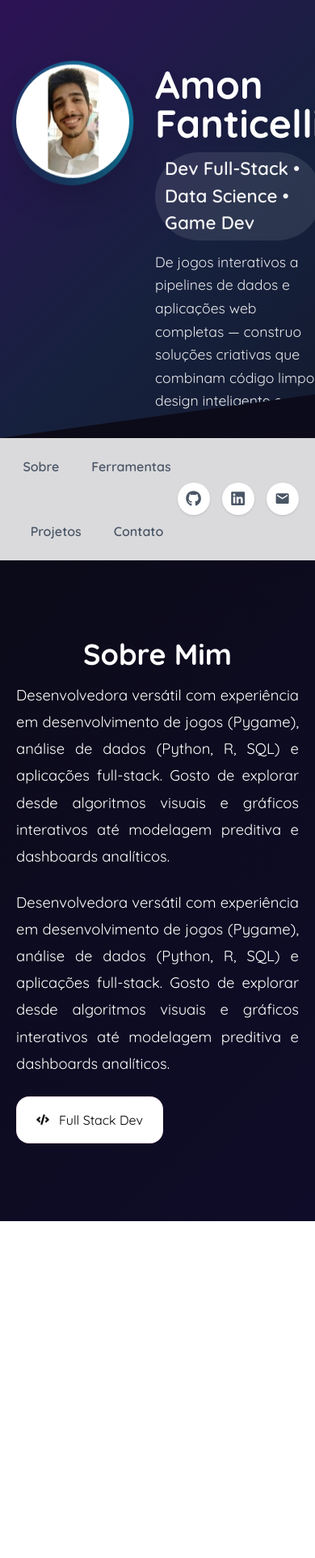
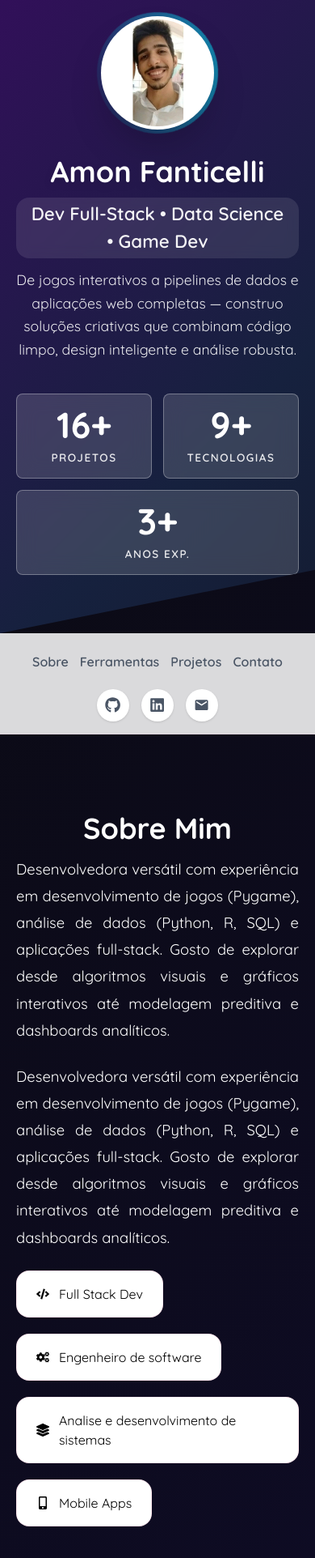
Before and after one commit to amonfanticelli/professional-portfolio, a Next.js app: page / in a window 390 px wide. Shown: the top 1924 px of the page at 81% size. Before the commit the page ends 1508 px from the top, so only its background shows below. Built offline with nearby package versions, Linux system fonts and the light colour scheme.

Commit message:
feat: mobile header done

```diff
--- a/app/globals.css
+++ b/app/globals.css
@@ -89,6 +89,26 @@ header {
   width: 100%;
 }
 
+.ferramenta {
+  position: relative;
+  overflow: hidden;
+  z-index: 1;
+}
+
+.ferramenta::before {
+  content: "";
+  position: absolute;
+  inset: 0;
+  background: var(--gradient-bg);
+  opacity: 0;
+  z-index: -1;
+  transition: var(--transition);
+}
+
+.ferramenta:hover::before {
+  opacity: 1;
+}
+
 @keyframes floatProfile {
   0%,
   100% {
--- a/app/page.tsx
+++ b/app/page.tsx
@@ -3,7 +3,14 @@ import profileImage from "./assets/profile-image.jpg";
 import Image from "next/image";
 import { useReveal } from "./components/useReveal";
 import { MdEmail } from "react-icons/md";
-import { FaGithub, FaLinkedin, FaCode } from "react-icons/fa";
+import {
+  FaGithub,
+  FaLinkedin,
+  FaCode,
+  FaCogs,
+  FaLayerGroup,
+  FaMobileAlt,
+} from "react-icons/fa";
 
 export default function Home() {
   useReveal();
@@ -11,15 +18,18 @@ export default function Home() {
     <>
       <header
         className="
+        max-lg:pt-5
         relative
         overflow-hidden
+        max-lg:h-auto
+        max-lg:pb-18
         py-20
         [clip-path:polygon(0_0,100%_0,100%_90%,0_100%)]
-        h-[541px]
+        h-135.25
       "
       >
-        <div className="max-w-300 mx-auto px-5 w-full relative z-10 flex items-center justify-between flex-wrap gap-10">
-          <div className="flex flex-row gap-8">
+        <div className="max-lg:justify-center max-w-300 mx-auto px-5 w-full relative z-10 flex items-center justify-between flex-wrap gap-10">
+          <div className="flex items-center flex-col lg:flex-row gap-8">
             <div className="max-h-36 relative shrink-0 gap-8 profile-image-container">
               <Image
                 src={profileImage}
@@ -40,23 +50,23 @@ export default function Home() {
               />
             </div>
 
-            <div className="flex flex-col max-w-lg">
+            <div className="max-lg:items-center flex flex-col max-w-lg">
               <h1
                 style={{ transitionDelay: "0ms" }}
-                className=" text-5xl font-bold mb-3 break-normal text-white text-shadow-[0_4px_12px_rgba(0,0,0,0.1)] reveal"
+                className="max-lg:text-4xl max-lg:text-center text-5xl font-bold mb-3 break-normal text-white text-shadow-[0_4px_12px_rgba(0,0,0,0.1)] reveal"
               >
                 Amon Fanticelli
               </h1>
               <span
                 style={{ transitionDelay: "200ms" }}
-                className=" max-w-max text-[1.4rem] text-white/95 mb-3 font-semibold inline-block bg-white/10 px-3 py-1 rounded-full backdrop-blur-sm reveal"
+                className="max-lg:text-center max-lg:rounded-2xl max-w-max text-[1.4rem] text-white/95 mb-3 font-semibold inline-block bg-white/10 px-3 py-1 rounded-full backdrop-blur-sm reveal"
               >
                 {" "}
                 Dev Full-Stack • Data Science • Game Dev{" "}
               </span>
               <span
                 style={{ transitionDelay: "400ms" }}
-                className=" text-[1.1rem] text-white/90 max-w-[500px] leading-relaxed reveal"
+                className="max-lg:text-center text-[1.1rem] text-white/90 max-w-125 leading-relaxed reveal"
               >
                 De jogos interativos a pipelines de dados e aplicações web
                 completas — construo soluções criativas que combinam código
@@ -67,9 +77,9 @@ export default function Home() {
 
           <div
             style={{ transitionDelay: "600ms" }}
-            className="justify-center flex-wrap flex flex-row gap-6 reveal"
+            className="max-lg:gap-3.5 justify-center flex-wrap flex flex-row gap-6 reveal"
           >
-            <div className="origin-center will-change-transform text-center bg-white/15 px-7.5 py-5 rounded-lg backdrop-blur-md border border-white/30 transition-all duration-400 cursor-default flex-1 min-w-30 flex flex-col hover:-translate-y-1.25 hover:scale-[1.05] hover:bg-white/25 hover:shadow-[0_10px_20px_rgba(0,0,0,0.1)]">
+            <div className="max-lg:px-2.5 max-lg:py-3.75 origin-center will-change-transform text-center bg-white/15 px-7.5 py-5 rounded-lg backdrop-blur-md border border-white/30 transition-all duration-400 cursor-default flex-1 min-w-30 flex flex-col hover:-translate-y-1.25 hover:scale-[1.05] hover:bg-white/25 hover:shadow-[0_10px_20px_rgba(0,0,0,0.1)]">
               <span className="block text-[2.8rem] font-bold text-white leading-none">
                 16+
               </span>
@@ -77,7 +87,7 @@ export default function Home() {
                 PROJETOS
               </span>
             </div>
-            <div className="origin-center will-change-transform text-center bg-white/15 px-7.5 py-5 rounded-lg backdrop-blur-md border border-white/30 transition-all duration-400 cursor-default flex-1 min-w-30 flex flex-col hover:-translate-y-1.25 hover:scale-[1.05] hover:bg-white/25 hover:shadow-[0_10px_20px_rgba(0,0,0,0.1)]">
+            <div className="max-lg:px-2.5 max-lg:py-3.75 origin-center will-change-transform text-center bg-white/15 px-7.5 py-5 rounded-lg backdrop-blur-md border border-white/30 transition-all duration-400 cursor-default flex-1 min-w-30 flex flex-col hover:-translate-y-1.25 hover:scale-[1.05] hover:bg-white/25 hover:shadow-[0_10px_20px_rgba(0,0,0,0.1)]">
               <span className="block text-[2.8rem] font-bold text-white leading-none">
                 9+
               </span>
@@ -85,7 +95,7 @@ export default function Home() {
                 TECNOLOGIAS
               </span>
             </div>
-            <div className="origin-center will-change-transform min-w-30 flex-1 text-center bg-white/15 px-7.5 py-5 rounded-lg backdrop-blur-md border border-white/30 transition-all duration-400 cursor-default  flex flex-col hover:-translate-y-1.25 hover:scale-[1.05] hover:bg-white/25 hover:shadow-[0_10px_20px_rgba(0,0,0,0.1)]">
+            <div className="max-lg:px-2.5 max-lg:py-3.75 origin-center will-change-transform min-w-30 flex-1 text-center bg-white/15 px-7.5 py-5 rounded-lg backdrop-blur-md border border-white/30 transition-all duration-400 cursor-default  flex flex-col hover:-translate-y-1.25 hover:scale-[1.05] hover:bg-white/25 hover:shadow-[0_10px_20px_rgba(0,0,0,0.1)]">
               <span className="block text-[2.8rem] font-bold text-white leading-none">
                 3+
               </span>
@@ -98,8 +108,8 @@ export default function Home() {
       </header>
 
       <nav className="bg-white/85 backdrop-blur-[20px] border-b border-pink-300/10 relative z-100 transition-all w-full">
-        <div className="flex items-center justify-between py-3.75 px-5 max-w-300 mx-auto">
-          <div className="flex gap-10 flex-wrap justify-center">
+        <div className="max-lg:gap-3.5 max-lg:flex-col flex items-center justify-between py-3.75 px-5 max-w-300 mx-auto">
+          <div className="max-lg:gap-3.5 flex gap-10 flex-wrap justify-center">
             <a
               href="#sobre"
               className="nav-link text-gray-600 no-underline font-semibold text-base relative py-2 whitespace-nowrap transition-colors duration-300 hover:text-[#667eea]"
@@ -182,7 +192,56 @@ export default function Home() {
 
                 <span>Full Stack Dev</span>
               </div>
+              <div className="skill-item flex items-center gap-3 px-6 py-4 bg-white rounded-2xl border border-[rgba(255,107,157,0.15)] transition-all duration-300  hover:-translate-y-1.25 hover:border-[#ff6b9d] ">
+                <div className="animate-[bounceSubtle_2s_infinite]">
+                  <FaCogs />
+                </div>
+
+                <span>Engenheiro de software</span>
+              </div>
+              <div className="skill-item flex items-center gap-3 px-6 py-4 bg-white rounded-2xl border border-[rgba(255,107,157,0.15)] transition-all duration-300  hover:-translate-y-1.25 hover:border-[#ff6b9d] ">
+                <div className="animate-[bounceSubtle_2s_infinite]">
+                  <FaLayerGroup />
+                </div>
+
+                <span>Analise e desenvolvimento de sistemas</span>
+              </div>
+              <div className="skill-item flex items-center gap-3 px-6 py-4 bg-white rounded-2xl border border-[rgba(255,107,157,0.15)] transition-all duration-300  hover:-translate-y-1.25 hover:border-[#ff6b9d] ">
+                <div className="animate-[bounceSubtle_2s_infinite]">
+                  <FaMobileAlt />
+                </div>
+
+                <span>Mobile Apps</span>
+              </div>
             </div>
+          </div>
+        </div>
+      </section>
+
+      <section id="ferramentas" className="py-24 w-full relative">
+        <div className="mx-auto max-w-[1200] px-5 w-full">
+          <h3 className="reveal text-[2.8rem] text-white font-bold text-center bg-clip-text  mx-auto mb-3.75 max-w-full px-2.5">
+            Tech Stack
+          </h3>
+          <p className="reveal text-center text-white text-[1.2rem] mb-17.5 max-w-150 mx-auto px-2.5">
+            Ferramentas que utilizo
+          </p>
+        </div>
+
+        <div className="grid grid-cols-[repeat(auto-fit,minmax(140px,1fr))] gap-[30px]">
+          <div className="ferramenta reveal bg-white rounded-[var(--border-radius)] px-[20px] py-[40px] text-center shadow-[var(--shadow-sm)] transition-all border border-transparent">
+            <FaMobileAlt className="block text-[3rem] mb-[20px] bg-[var(--gradient-primary)] bg-clip-text transition-transform duration-500 ease-[cubic-bezier(0.175,0.885,0.32,1.275)]" />
+
+            <span className="block font-bold text-[1.1rem] text-[var(--text-primary)]">
+              Javascript
+            </span>
+          </div>
+          <div className="ferramenta reveal bg-white rounded-[var(--border-radius)] px-[20px] py-[40px] text-center shadow-[var(--shadow-sm)] transition-all border border-transparent">
+            <FaMobileAlt className="block text-[3rem] mb-[20px] bg-[var(--gradient-primary)] bg-clip-text text-transparent transition-transform duration-500 ease-[cubic-bezier(0.175,0.885,0.32,1.275)]" />
+
+            <span className="block font-bold text-[1.1rem] text-[var(--text-primary)]">
+              Javascript
+            </span>
           </div>
         </div>
       </section>
```
